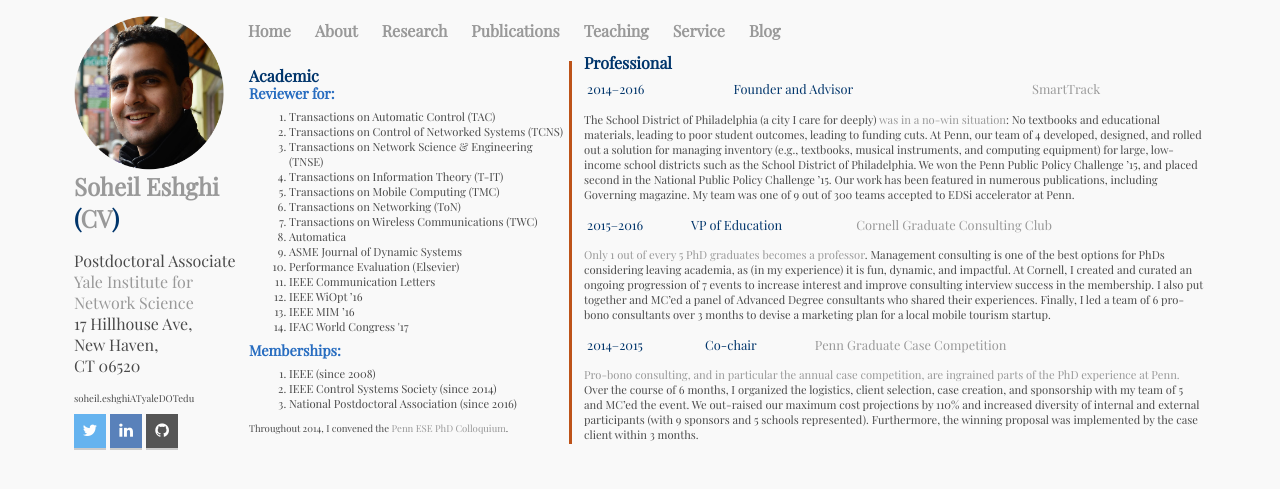
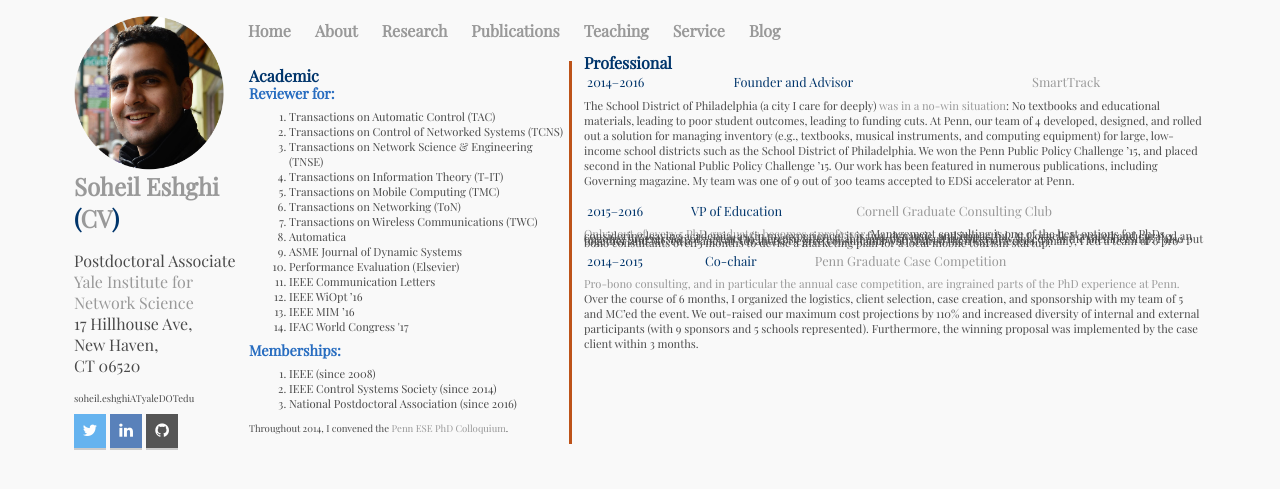
Before and after one commit to SoheilEshghi/SoheilEshghi.github.io, a Jekyll site: the page built from service/index.html, in a window 1280 px wide. Shown: the top 489 px of the page. Built offline with Jekyll 4.4.1, drawn with Linux system fonts in a browser that asks for light colours; nearby versions of some CDN libraries.

```diff
--- a/research/index.html
+++ b/research/index.html
@@ -22,8 +22,7 @@
     <p style="font-size: 0.7em;"> Epidemics are one of the greatest public health challenges of the 21st century. However, we now have more data than ever before that we can leverage in designing dynamic interventions. Furthermore, epidemic models neatly capture problems in cyber-security and data transfer. I draw upon the literature in mathematical epidemiology to model both types of epidemics, and design optimal containment and spreading policies using optimal control theory.
     </p>
 </div>
-<div class="left">
-</div>
+
 <div class="left">
   <img src="/images/charging.jpg" style="width:150px;">
 </div>
@@ -32,5 +31,3 @@
     <p style="font-size: 0.7em;"> The integration of renewables in the electrical grid at significant scale requires a simultaneous increase in the integration of batteries and electric vehicles to mitigate uncertainty in generation. I study how batteries and electric vehicles should be charged and discharged to meet goals and minimize costs of operation, making the economic case for storage.
     </p>
 </div>
-
-</div><!--/.blurb-->
--- a/service/index.html
+++ b/service/index.html
@@ -33,7 +33,7 @@
 </div><!--/.blurb-->
 <div class = "blurb" style="width: 620px; margin-left:340px;">
   <h2>Professional</h2>
-  <table style="width:100%">
+  <table style="width:100%; line-height: 0.2em;">
     <tr>
       <td>2014–2016 </td>
       <td>Founder and Advisor</td>
@@ -53,8 +53,8 @@
         <td><a href="https://cornellgraduateconsultingclub.org/">Cornell Graduate Consulting Club</a></td>
       </tr>
     </table>
-<p style="font-size: 0.7em;"><a href="http://www.theatlantic.com/business/archive/2013/02/how-many-phds-actually-get-to-become-college-professors/273434/">Only 1 out of every 5 PhD graduates becomes a professor</a>. Management consulting is one of the best options for PhDs considering leaving academia, as (in my experience) it is fun, dynamic, and impactful. At Cornell, I created and curated an ongoing progression of 7 events to increase interest and improve consulting interview success in the membership. I also put together and MC’ed a panel of Advanced Degree consultants who shared their experiences. Finally, I led a team of 6 pro-bono consultants over 3 months to devise a marketing plan for a local mobile tourism startup.</p>
-<table style="width:100%">
+<p style="font-size: 0.7em; line-height: 0.2em;"><a href="http://www.theatlantic.com/business/archive/2013/02/how-many-phds-actually-get-to-become-college-professors/273434/">Only 1 out of every 5 PhD graduates becomes a professor</a>. Management consulting is one of the best options for PhDs considering leaving academia, as (in my experience) it is fun, dynamic, and impactful. At Cornell, I created and curated an ongoing progression of 7 events to increase interest and improve consulting interview success in the membership. I also put together and MC’ed a panel of Advanced Degree consultants who shared their experiences. Finally, I led a team of 6 pro-bono consultants over 3 months to devise a marketing plan for a local mobile tourism startup.</p>
+<table style="width:100%; line-height: 0.2em;">
   <tr>
     <td>2014–2015 </td>
     <td>Co-chair</td>
```
